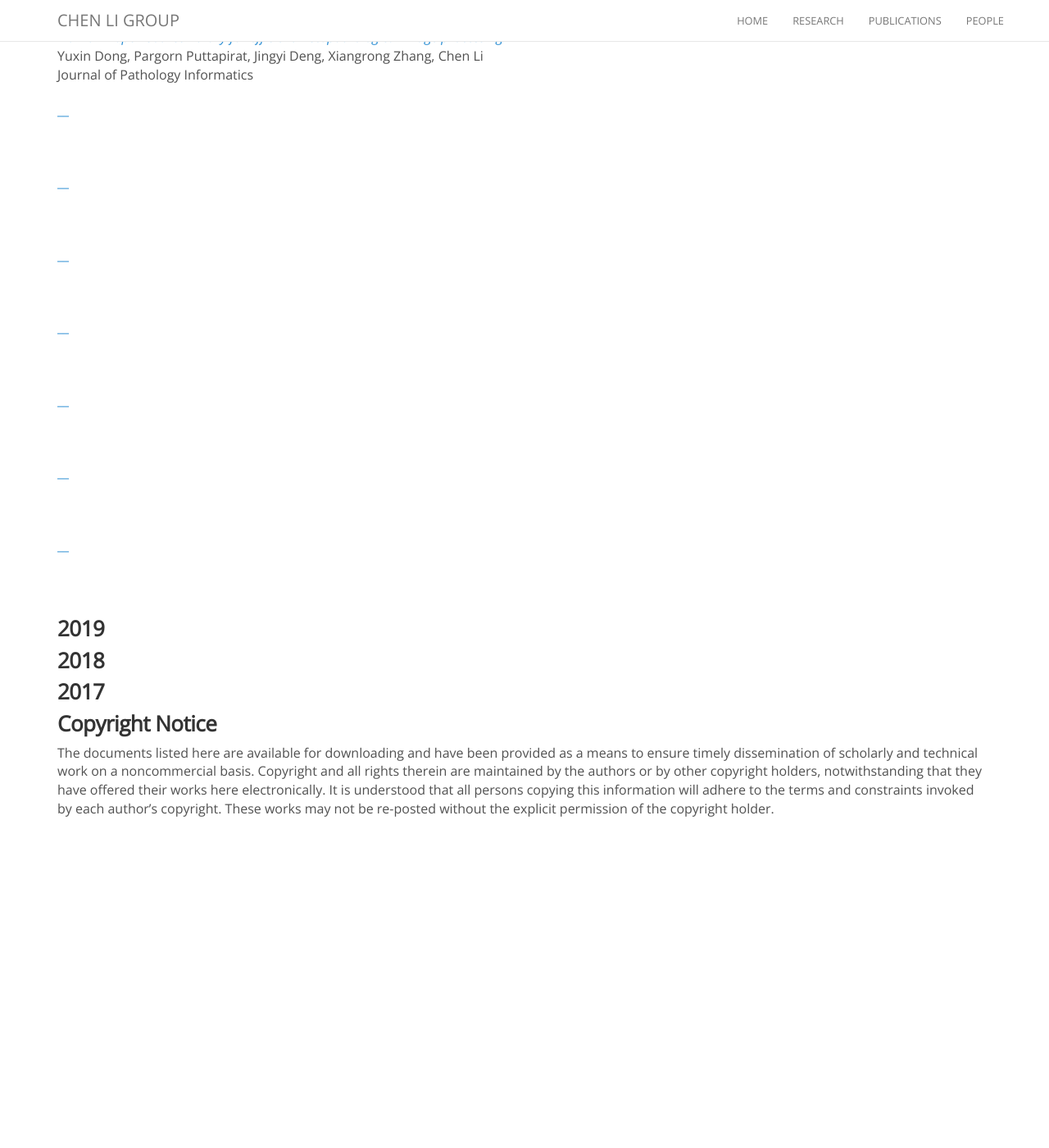
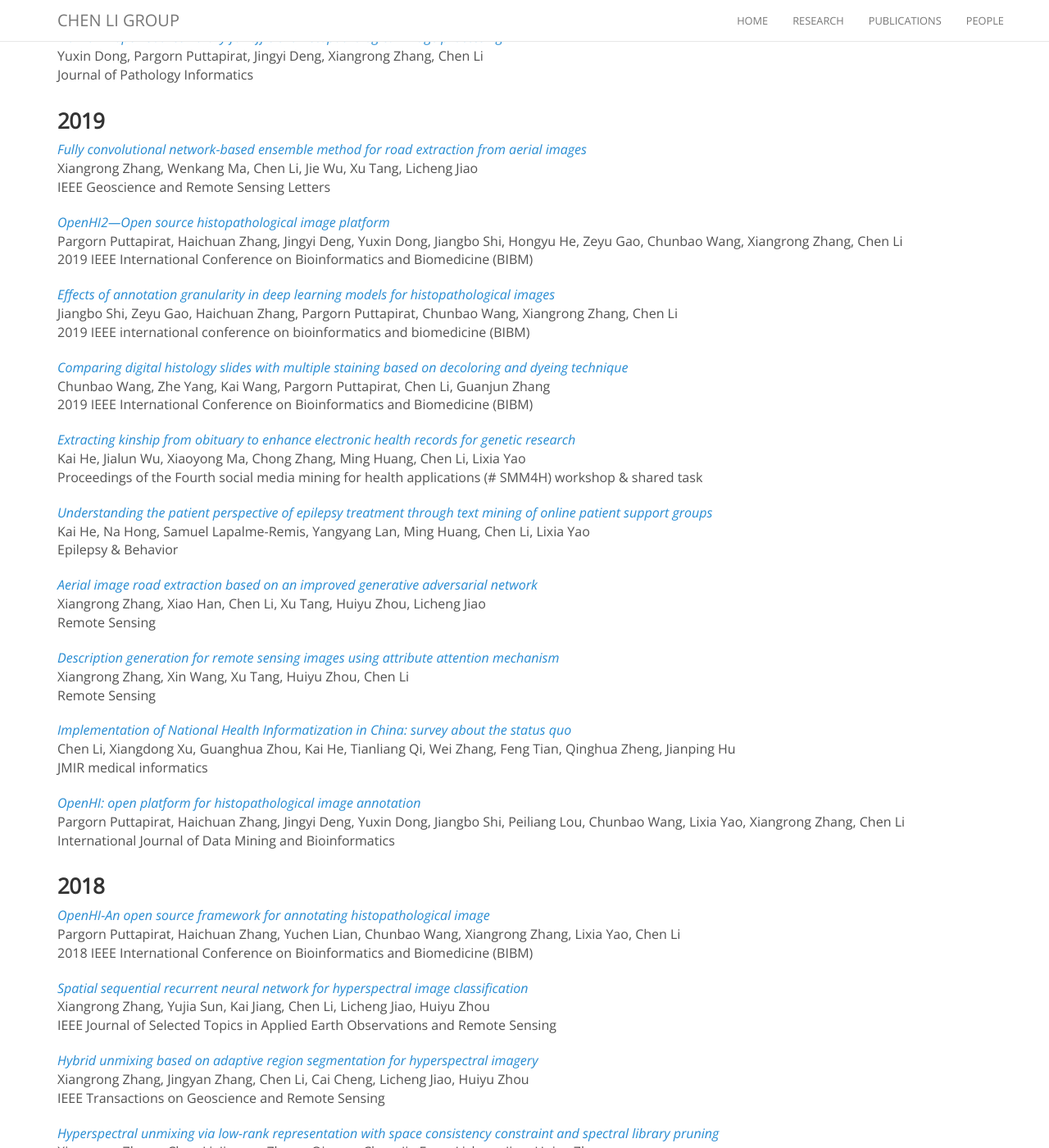
Before and after one commit to chenligroup/chenligroup.github.io, a Jekyll site: the page built from publications.md, in a window 1280 px wide and 1400 px high, scrolled down 5825 px. Shown: the whole window at 82% size. Built offline with Jekyll 4.4.1, drawn with Linux system fonts in a browser that asks for light colours; nearby versions of some CDN libraries; comment, search, counter and statistics services are not loaded; before the commit the page ends 6843 px from its top, so only the background shows below that; some of the changed text lies outside the part shown.

Commit message:
Update publications.md

```diff
--- a/publications.md
+++ b/publications.md
@@ -263,45 +263,89 @@ Medical Image Computing and Computer Assisted Intervention–MICCAI 2020: 23rd I
 Yuxin Dong, Pargorn Puttapirat, Jingyi Deng, Xiangrong Zhang, Chen Li<br>
 Journal of Pathology Informatics<br>
 
-[__]() <br>
-<br>
-<br>
 
-[__]() <br>
-<br>
-<br>
+### 2019
 
-[__]() <br>
-<br>
-<br>
+[_Fully convolutional network-based ensemble method for road extraction from aerial images_](https://ieeexplore.ieee.org/abstract/document/8922802/) <br>
+Xiangrong Zhang, Wenkang Ma, Chen Li, Jie Wu, Xu Tang, Licheng Jiao<br>
+IEEE Geoscience and Remote Sensing Letters<br>
 
-[__]() <br>
-<br>
-<br>
+[_OpenHI2—Open source histopathological image platform_](https://ieeexplore.ieee.org/abstract/document/8983322/) <br>
+Pargorn Puttapirat, Haichuan Zhang, Jingyi Deng, Yuxin Dong, Jiangbo Shi, Hongyu He, Zeyu Gao, Chunbao Wang, Xiangrong Zhang, Chen Li<br>
+2019 IEEE International Conference on Bioinformatics and Biomedicine (BIBM)<br>
 
-[__]() <br>
-<br>
-<br>
+[_Effects of annotation granularity in deep learning models for histopathological images_](https://ieeexplore.ieee.org/abstract/document/8983158/) <br>
+Jiangbo Shi, Zeyu Gao, Haichuan Zhang, Pargorn Puttapirat, Chunbao Wang, Xiangrong Zhang, Chen Li<br>
+2019 IEEE international conference on bioinformatics and biomedicine (BIBM)<br>
 
-[__]() <br>
-<br>
-<br>
+[_Comparing digital histology slides with multiple staining based on decoloring and dyeing technique_](https://ieeexplore.ieee.org/abstract/document/8982953/) <br>
+Chunbao Wang, Zhe Yang, Kai Wang, Pargorn Puttapirat, Chen Li, Guanjun Zhang<br>
+2019 IEEE International Conference on Bioinformatics and Biomedicine (BIBM)<br>
 
-[__]() <br>
-<br>
-<br>
+[_Extracting kinship from obituary to enhance electronic health records for genetic research_](https://aclanthology.org/W19-3201/) <br>
+Kai He, Jialun Wu, Xiaoyong Ma, Chong Zhang, Ming Huang, Chen Li, Lixia Yao<br>
+Proceedings of the Fourth social media mining for health applications (# SMM4H) workshop & shared task<br>
+
+[_Understanding the patient perspective of epilepsy treatment through text mining of online patient support groups_](https://www.sciencedirect.com/science/article/pii/S1525505018309417) <br>
+Kai He, Na Hong, Samuel Lapalme-Remis, Yangyang Lan, Ming Huang, Chen Li, Lixia Yao<br>
+Epilepsy & Behavior<br>
+
+[_Aerial image road extraction based on an improved generative adversarial network_](https://www.mdpi.com/2072-4292/11/8/930) <br>
+Xiangrong Zhang, Xiao Han, Chen Li, Xu Tang, Huiyu Zhou, Licheng Jiao<br>
+Remote Sensing<br>
+
+[_Description generation for remote sensing images using attribute attention mechanism_](https://www.mdpi.com/2072-4292/11/6/612) <br>
+Xiangrong Zhang, Xin Wang, Xu Tang, Huiyu Zhou, Chen Li<br>
+Remote Sensing<br>
+
+[_Implementation of National Health Informatization in China: survey about the status quo_](https://medinform.jmir.org/2019/1/e12238) <br>
+Chen Li, Xiangdong Xu, Guanghua Zhou, Kai He, Tianliang Qi, Wei Zhang, Feng Tian, Qinghua Zheng, Jianping Hu<br>
+JMIR medical informatics<br>
+
+[_OpenHI: open platform for histopathological image annotation_](https://www.inderscienceonline.com/doi/abs/10.1504/IJDMB.2019.101393) <br>
+Pargorn Puttapirat, Haichuan Zhang, Jingyi Deng, Yuxin Dong, Jiangbo Shi, Peiliang Lou, Chunbao Wang, Lixia Yao, Xiangrong Zhang, Chen Li<br>
+International Journal of Data Mining and Bioinformatics<br>
 
 
-### 2019
 
 
 
 ### 2018
 
+[_OpenHI-An open source framework for annotating histopathological image_](https://ieeexplore.ieee.org/abstract/document/8621393/) <br>
+Pargorn Puttapirat, Haichuan Zhang, Yuchen Lian, Chunbao Wang, Xiangrong Zhang, Lixia Yao, Chen Li<br>
+2018 IEEE International Conference on Bioinformatics and Biomedicine (BIBM)<br>
+
+[_Spatial sequential recurrent neural network for hyperspectral image classification_](https://ieeexplore.ieee.org/abstract/document/8399509/) <br>
+Xiangrong Zhang, Yujia Sun, Kai Jiang, Chen Li, Licheng Jiao, Huiyu Zhou<br>
+IEEE Journal of Selected Topics in Applied Earth Observations and Remote Sensing<br>
+
+[_Hybrid unmixing based on adaptive region segmentation for hyperspectral imagery_](https://ieeexplore.ieee.org/abstract/document/8364589/) <br>
+Xiangrong Zhang, Jingyan Zhang, Chen Li, Cai Cheng, Licheng Jiao, Huiyu Zhou<br>
+IEEE Transactions on Geoscience and Remote Sensing<br>
+
+[_Hyperspectral unmixing via low-rank representation with space consistency constraint and spectral library pruning_](https://www.mdpi.com/2072-4292/10/2/339) <br>
+Xiangrong Zhang, Chen Li, Jingyan Zhang, Qimeng Chen, Jie Feng, Licheng Jiao, Huiyu Zhou<br>
+Remote Sensing<br>
+
+
 ### 2017
 
+[_Recursive autoencoders-based unsupervised feature learning for hyperspectral image classification_](https://ieeexplore.ieee.org/abstract/document/8065033/) <br>
+Xiangrong Zhang, Yanjie Liang, Chen Li, Ning Huyan, Licheng Jiao, Huiyu Zhou<br>
+IEEE Geoscience and Remote Sensing Letters<br>
 
+[_XJSA at SemEval-2017 Task 4: a deep system for sentiment classification in Twitter_](https://aclanthology.org/S17-2122/) <br>
+Yazhou Hao, Yangyang Lan, Yufei Li, Chen Li<br>
+Proceedings of the 11th International Workshop on Semantic Evaluation (SemEval-2017)<br>
 
+[_XJNLP at SemEval-2017 Task 12: Clinical temporal information ex-traction with a Hybrid Model_](https://aclanthology.org/S17-2178/) <br>
+Yu Long, Zhijing Li, Xuan Wang, Chen Li<br>
+Proceedings of the 11th International Workshop on Semantic Evaluation (SemEval-2017)<br>
+
+[_Improving Chinese sentiment analysis via segmentation-based representation using parallel CNN_](https://link.springer.com/chapter/10.1007/978-3-319-69179-4_47) <br>
+Yazhou Hao, Qinghua Zheng, Yangyang Lan, Yufei Li, Meng Wang, Sen Wang, Chen Li<br>
+Advanced Data Mining and Applications: 13th International Conference, ADMA 2017, Singapore, November 5–6, 2017, Proceedings 13<br>
 
 ### Copyright Notice
 
```
